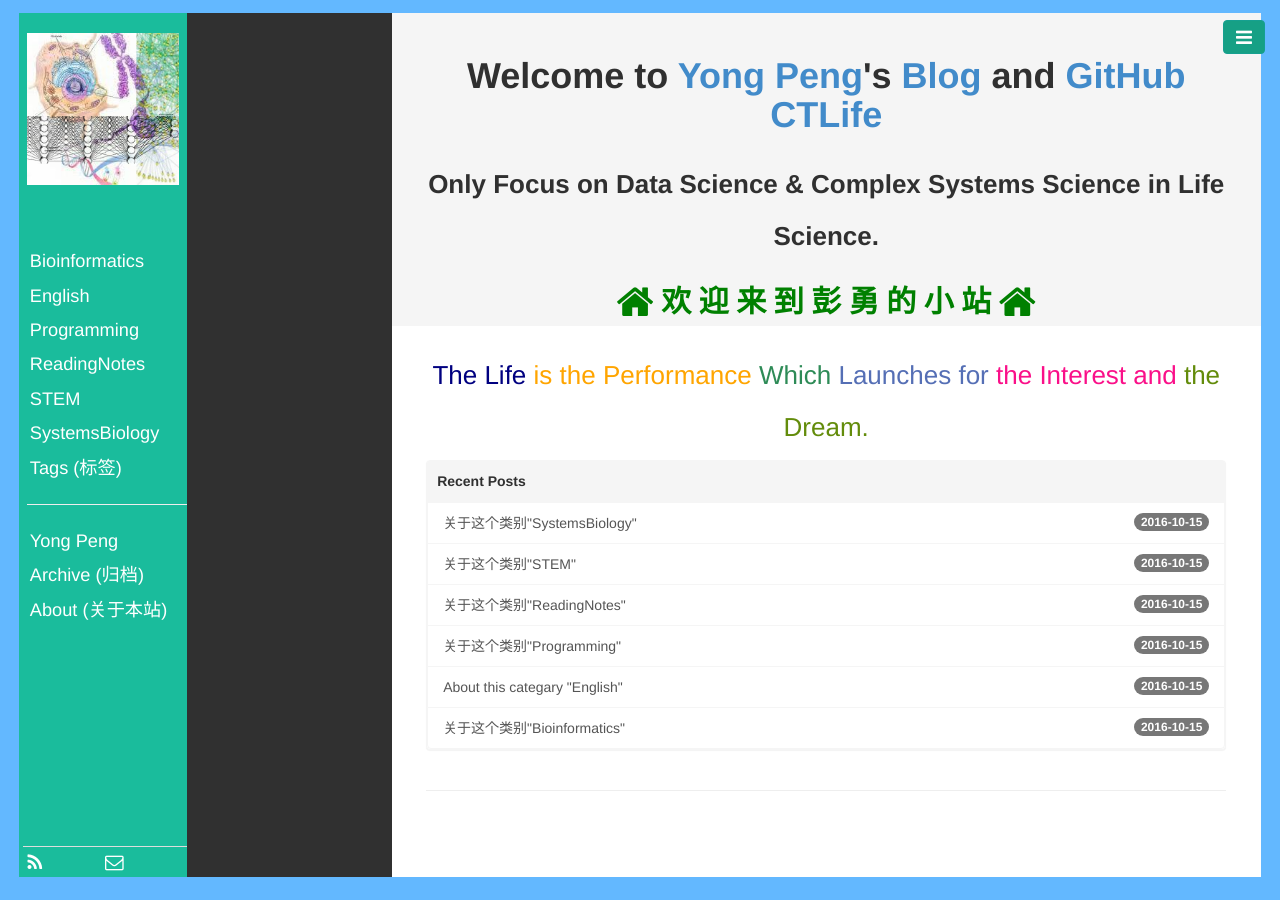
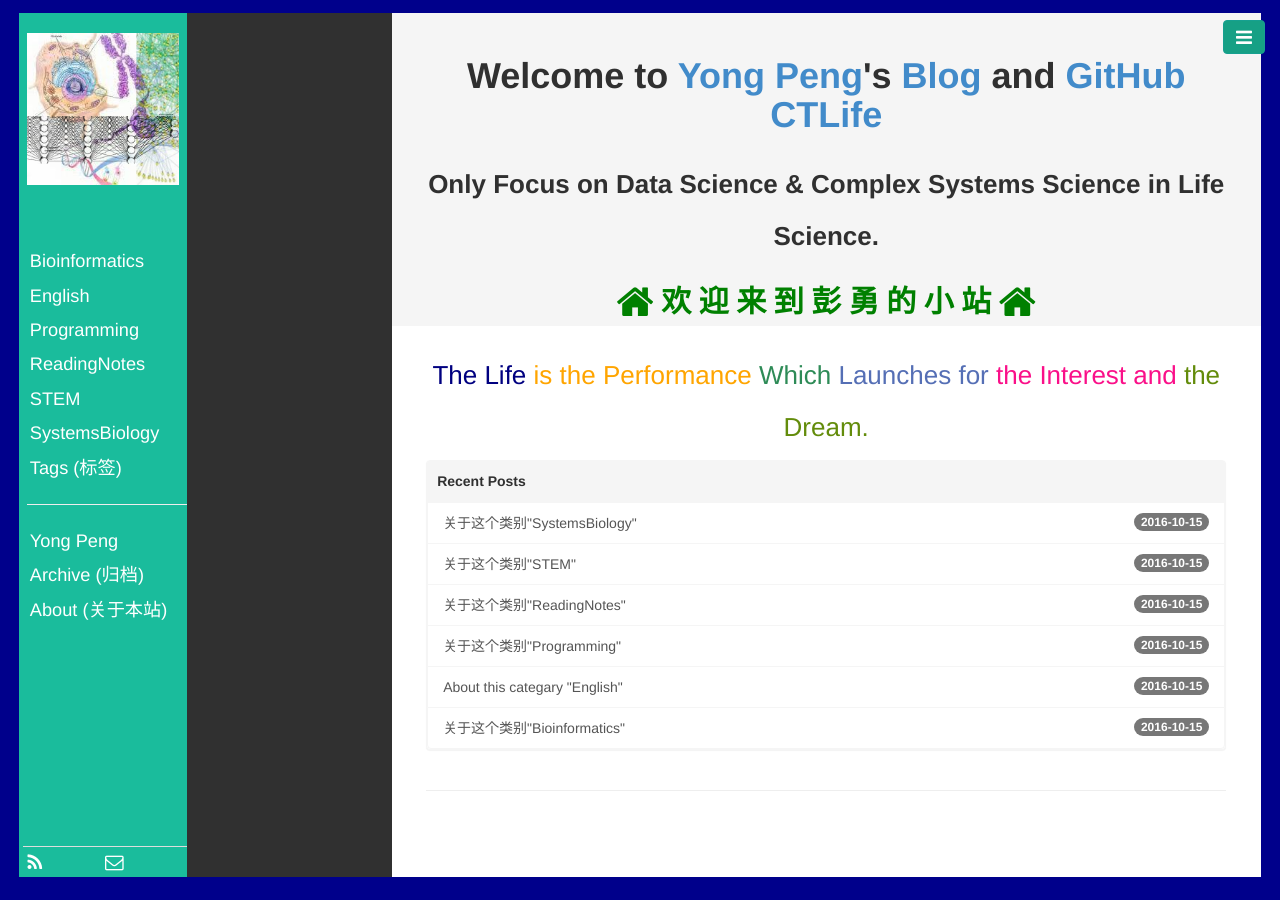
Before and after one commit to CTLife/CTLife.github.io, a Jekyll site: the page built from index.html, in a window 1280 px wide. Built offline with Jekyll 4.4.1, drawn with Linux system fonts in a browser that asks for light colours; Markdown is read by kramdown in place of the engine named in the settings; the list of posts is cut into pages by our own code.

Commit message:
Update base.css

```diff
--- a/public/css/base.css
+++ b/public/css/base.css
@@ -8,7 +8,7 @@ body, html {
   margin: 0%;
   height: 100%;
   overflow: auto;
-  background-color: #63B8FF;
+  background-color: #00008B;
 }
 .row {
   height: 100%;
```
